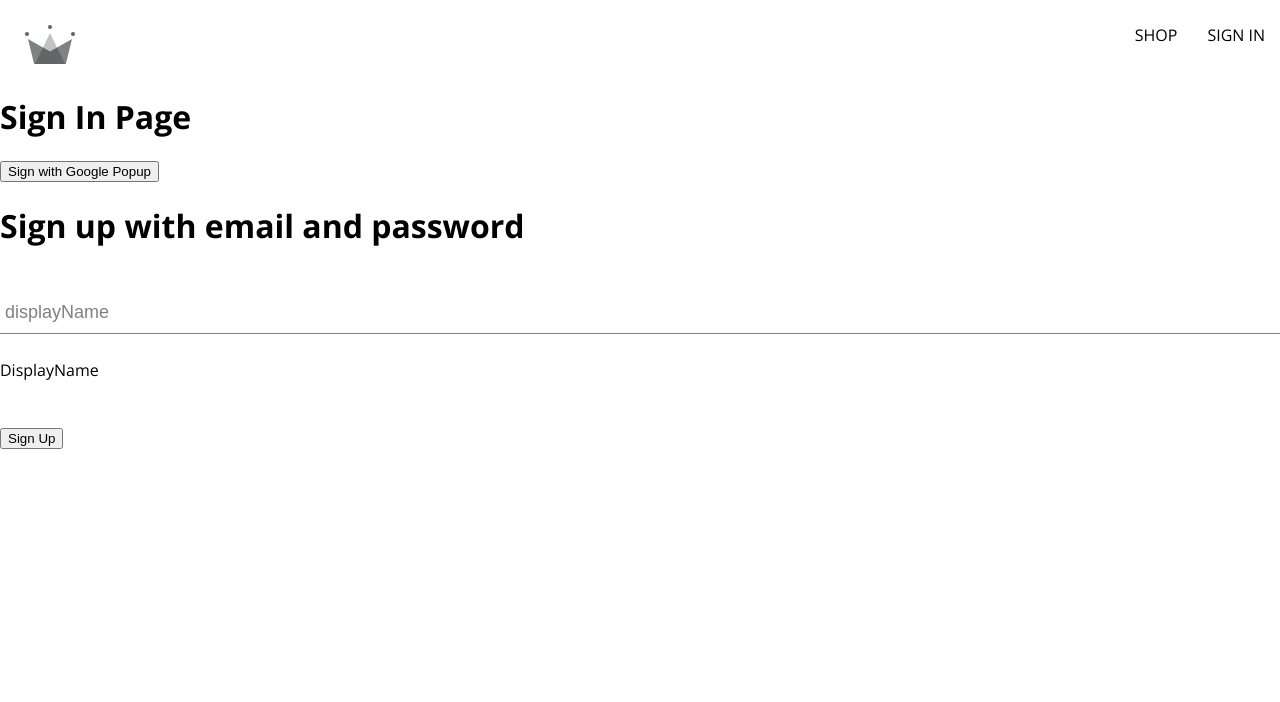
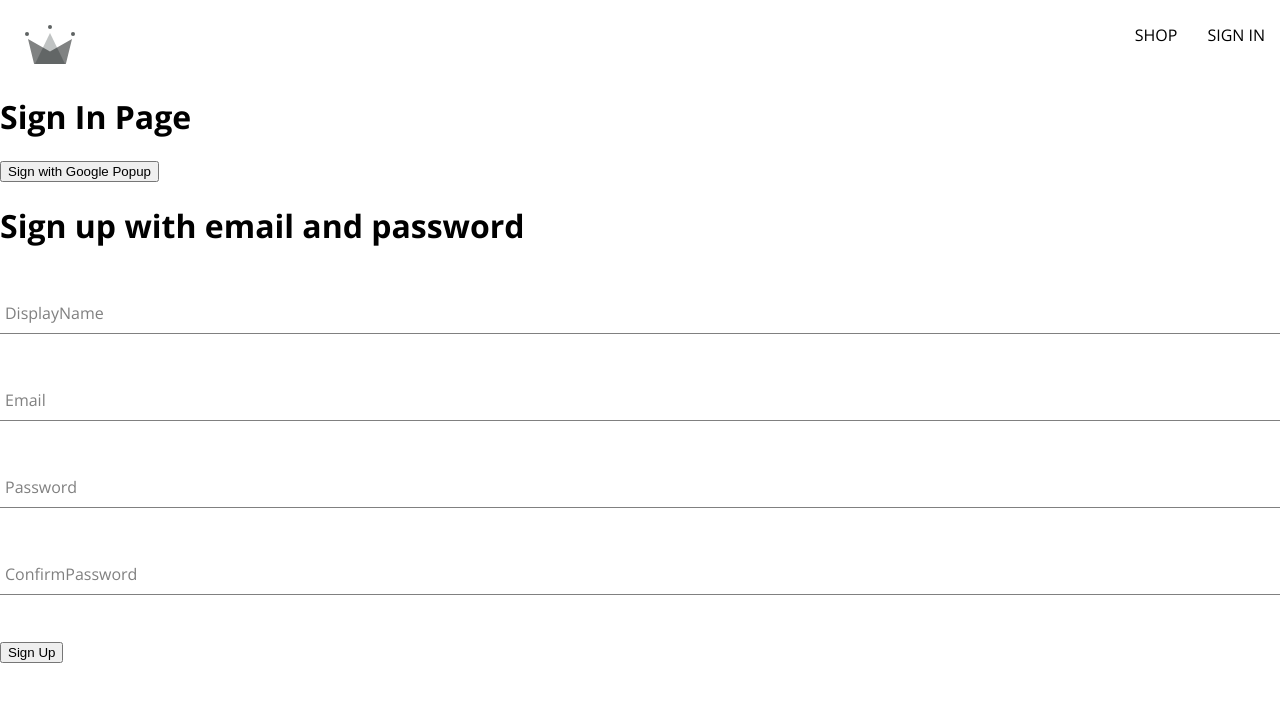
Before and after one commit to santoshnarayanan/crwn-clothing, a React (Create React App) app: page /sign-in in a window 1280 px wide. Shown: the top 702 px of the page. Built offline with nearby package versions, Linux system fonts and the light colour scheme.

Commit message:
Revert back code - generalize Input Component

```diff
--- a/src/components/form-input/form-input.component.jsx
+++ b/src/components/form-input/form-input.component.jsx
@@ -1,12 +1,12 @@
 import './form-input.styles.scss';
 
-const FormInput = ({ label, inputOptions }) => {
+const FormInput = ({ label, ...otherProps }) => {
     return (
         <div className='group'>
-            < input className="form-input" {...inputOptions} />
+            < input className="form-input" {...otherProps} />
             {
                 label && (
-                    <label className={`${inputOptions.value.length ? 'shrink' : ''}form-input-label`}
+                    <label className={`${otherProps.value.length ? 'shrink' : ''}form-input-label`}
                     >{label}
                     </label>
                 )}
--- a/src/components/sign-up-form/sign-up-form.component.jsx
+++ b/src/components/sign-up-form/sign-up-form.component.jsx
@@ -51,20 +51,18 @@ const SignUpForm = () => {
             <form onSubmit={handleSubmit}>
                 <FormInput
                     label="DisplayName"
-                    inputOptions = {{
-                            type:"text",
-                            required : true,
-                            onChange:handleChange,
-                            name:'displayName',
-                            value:'displayName'
-                        }}
-                        />
+                    type="text"
+                    required
+                    onChange={handleChange}
+                    name="displayName"
+                    value={displayName} />
 
-                {/* <FormInput
+                <FormInput
                     label="Email"
                     type="email"
                     required
                     onChange={handleChange}
+                    name="email"
                     value={email} />
 
                 <FormInput
@@ -72,6 +70,7 @@ const SignUpForm = () => {
                     type="password"
                     required
                     onChange={handleChange}
+                    name="password"
                     value={password} />
 
                 <FormInput
@@ -79,7 +78,8 @@ const SignUpForm = () => {
                     type="password"
                     required
                     onChange={handleChange}
-                    value={confirmPassword} /> */}
+                    name="confirmPassword"
+                    value={confirmPassword} />
 
                 <button type="submit">Sign Up</button>
             </form>
```
